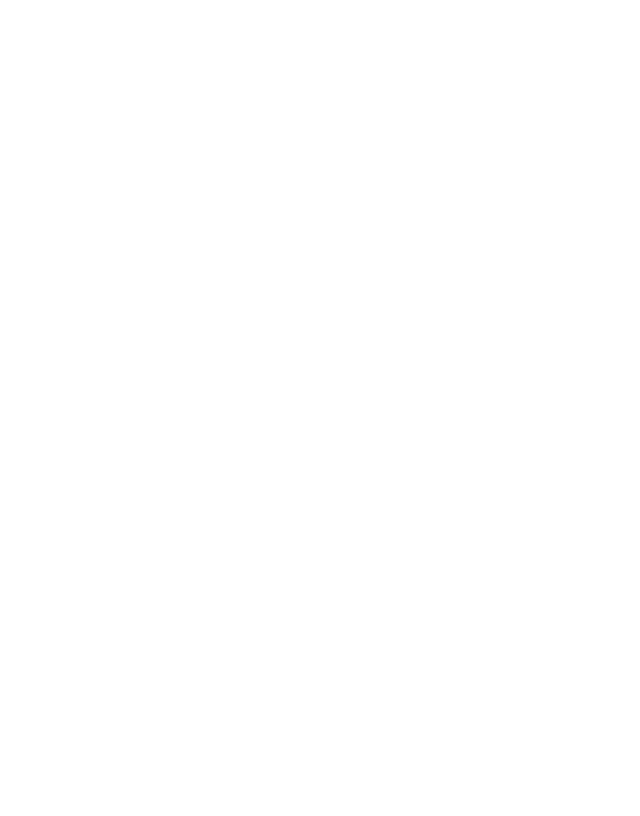
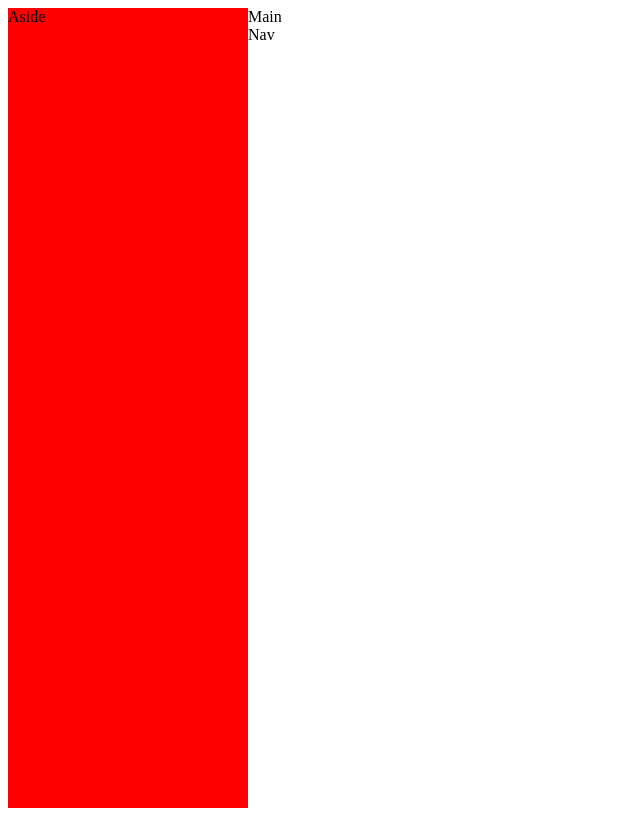
Before and after one commit to stephenjohndev/c3p, a Vue app: page /admin in a window 1280 px wide. Shown: the whole page, without its empty margins (0-640 px from the left). Built offline with nearby package versions, Linux system fonts and the light colour scheme.

Commit message:
add admin route

```diff
--- a/src/router.js
+++ b/src/router.js
@@ -13,15 +13,10 @@
       name: 'home',
       component: Home
     },
-    // {
-    //   path: '/about',
-    //   name: 'about',
-    //   // route level code-splitting
-    //   // this generates a separate chunk (about.[hash].js) for this route
-    //   // which is lazy-loaded when the route is visited.
-    //   component: function () {
-    //     return import(/* webpackChunkName: "about" */ './views/About.vue')
-    //   }
-    // }
+    {
+      path: '/admin',
+      name: 'admin',
+      component: () => import(/* webpackChunkName: "about" */ './views/Admin.vue')
+    }
   ]
 })
--- a/src/views/Admin.vue
+++ b/src/views/Admin.vue
@@ -0,0 +1,20 @@
+<template lang="pug">
+  #admin
+    aside.adminDrawer Aside
+    main.adminMain Main
+      nav.adminNav Nav
+
+</template>
+
+<style lang="sass" scoped>
+#admin
+  display: flex
+  height: 100vh
+  width: 100vw
+  max-height: 100vh
+  max-width: 100vw
+
+.adminDrawer
+  width: 15rem
+  background-color: red
+</style>
```
